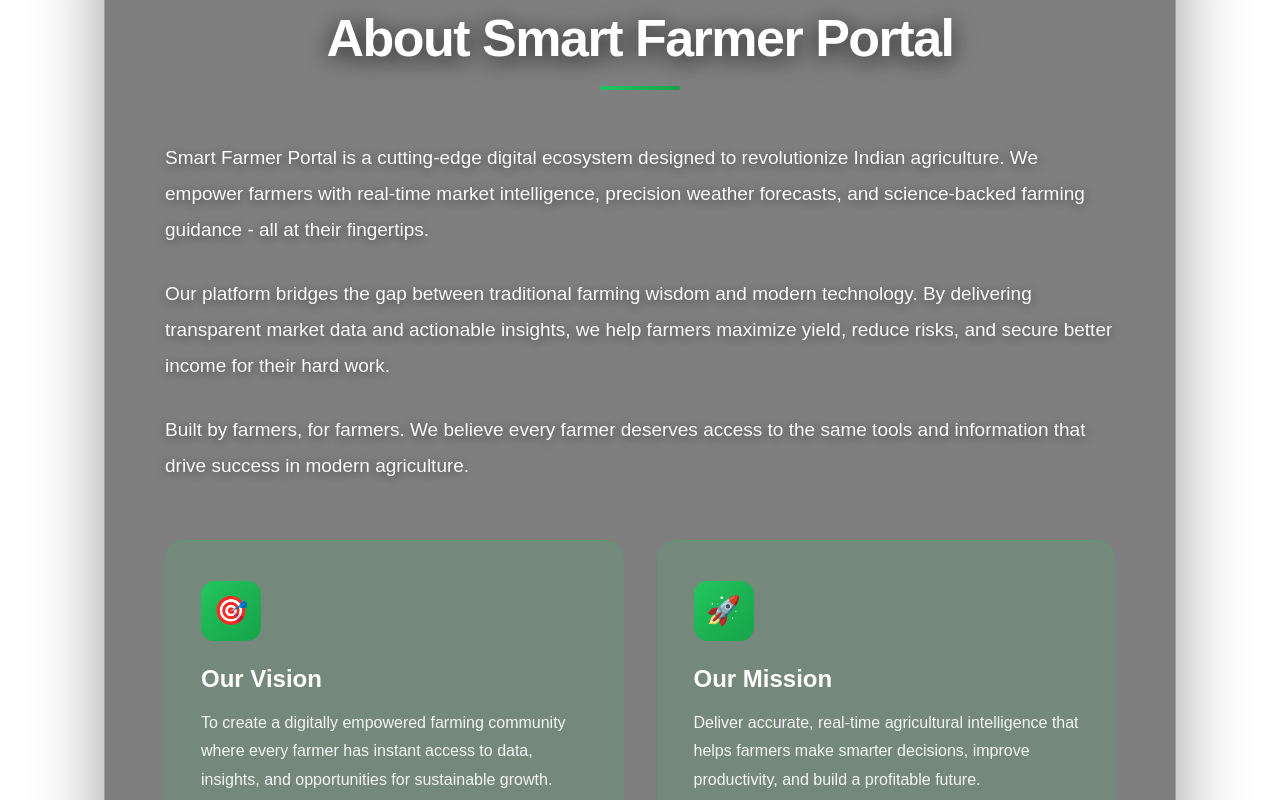
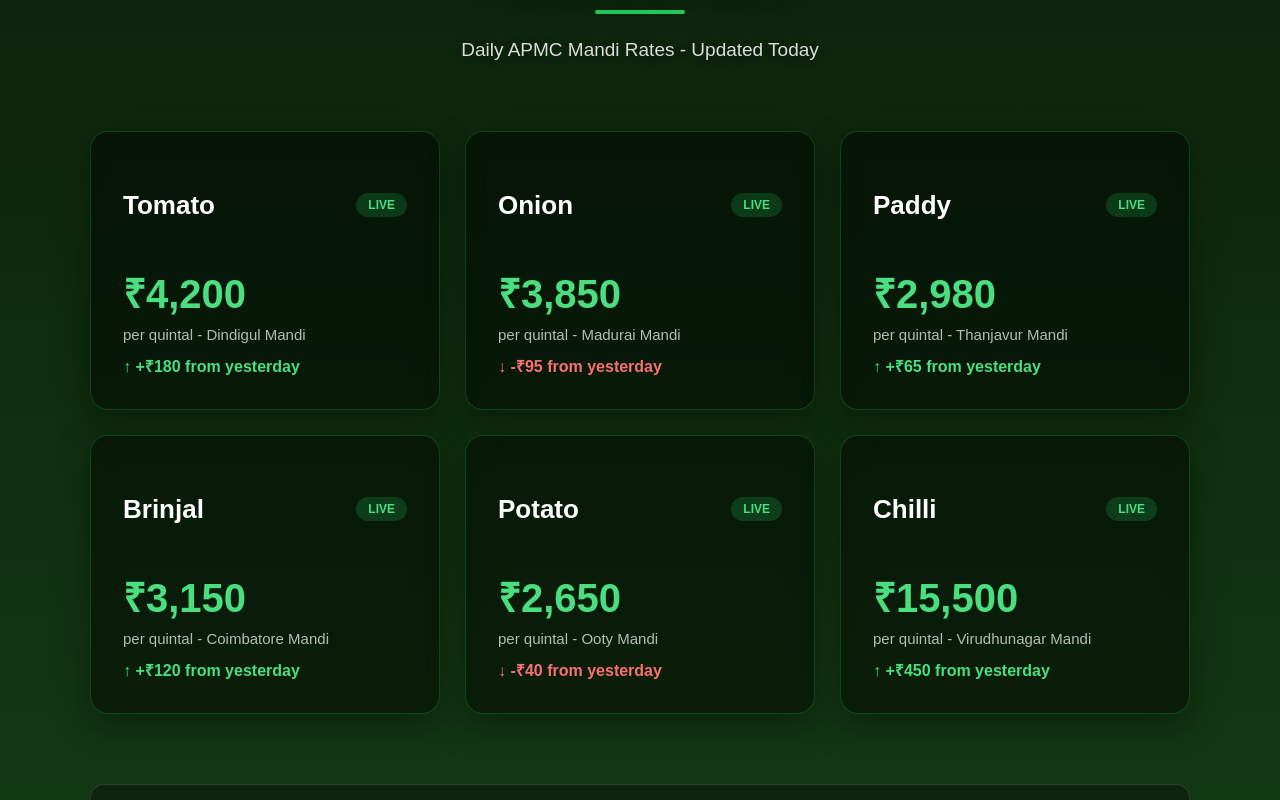
Before and after one commit to abinayasrik24-max/farmer---app, a Next.js app: page /market-price in a window 1280 px wide. Shown: the part 280-1080 px from the top of the page. Built offline with nearby package versions, Linux system fonts and the light colour scheme.

Commit message:
Market Price page dark green theme

```diff
--- a/src/app/market-price/page.tsx
+++ b/src/app/market-price/page.tsx
@@ -1,159 +1,120 @@
-export default function AboutPage() {
+export default function MarketPage() {
   return (
     <div style={{
       minHeight: '100vh',
-      padding: '100px 40px',
+      background: 'linear-gradient(180deg, #0a1f0a 0%, #143d14 100%)', // Dark green solid
+      padding: '90px 40px',
       color: 'white'
     }}>
       <div style={{
-        maxWidth: '950px',
-        margin: '0 auto',
-        background: 'rgba(0, 0, 0, 0.5)',  // Only dark transparent, no blue/gray
-        backdropFilter: 'blur(15px)',
-        padding: '70px 60px',
-        borderRadius: '28px',
-        border: '1px solid rgba(255, 255, 255, 0.25)',
-        boxShadow: '0 25px 70px rgba(0,0,0,0.4)'
+        maxWidth: '1100px',
+        margin: '0 auto'
       }}>
 
-        <div style={{textAlign: 'center', marginBottom: '50px'}}>
+        {/* Header */}
+        <div style={{textAlign: 'center', marginBottom: '70px'}}>
           <h1 style={{
-            fontSize: '52px',
+            fontSize: '56px',
             fontWeight: '800',
             color: 'white',
-            marginBottom: '18px',
-            letterSpacing: '-1.5px',
-            textShadow: '0 4px 25px rgba(0,0,0,0.8)'
+            marginBottom: '15px',
+            letterSpacing: '-2px',
+            textShadow: '0 6px 25px rgba(0,0,0,0.6)'
           }}>
-            About Smart Farmer Portal
+            Market Price
           </h1>
           <div style={{
-            width: '80px',
+            width: '90px',
             height: '4px',
-            background: 'linear-gradient(90deg, #22c55e, #16a34a)',
-            margin: '0 auto',
+            background: '#22c55e',
+            margin: '0 auto 25px',
             borderRadius: '2px'
           }}></div>
-        </div>
-
           <p style={{
             fontSize: '19px',
-          color: 'white',
-          lineHeight: '1.9',
-          marginBottom: '28px',
-          opacity: 0.96,
-          textShadow: '0 2px 12px rgba(0,0,0,0.6)'
+            color: 'rgba(255, 255, 255, 0.85)',
+            textShadow: '0 2px 8px rgba(0,0,0,0.4)'
           }}>
-          Smart Farmer Portal is a cutting-edge digital ecosystem designed to revolutionize
-          Indian agriculture. We empower farmers with real-time market intelligence, precision
-          weather forecasts, and science-backed farming guidance - all at their fingertips.
-        </p>
-
-        <p style={{
-          fontSize: '19px',
-          color: 'white',
-          lineHeight: '1.9',
-          marginBottom: '28px',
-          opacity: 0.96,
-          textShadow: '0 2px 12px rgba(0,0,0,0.6)'
-        }}>
-          Our platform bridges the gap between traditional farming wisdom and modern technology.
-          By delivering transparent market data and actionable insights, we help farmers maximize
-          yield, reduce risks, and secure better income for their hard work.
-        </p>
-
-        <p style={{
-          fontSize: '19px',
-          color: 'white',
-          lineHeight: '1.9',
-          marginBottom: '55px',
-          opacity: 0.96,
-          textShadow: '0 2px 12px rgba(0,0,0,0.6)'
-        }}>
-          Built by farmers, for farmers. We believe every farmer deserves access to the same
-          tools and information that drive success in modern agriculture.
-        </p>
-
-        <div style={{
-          display: 'grid',
-          gridTemplateColumns: 'repeat(auto-fit, minmax(280px, 1fr))',
-          gap: '35px',
-          marginTop: '40px'
-        }}>
-          <div style={{
-            background: 'rgba(34, 197, 94, 0.12)',
-            padding: '40px 35px',
-            borderRadius: '20px',
-            border: '1px solid rgba(34, 197, 94, 0.3)'
-          }}>
-            <div style={{
-              width: '60px',
-              height: '60px',
-              background: 'linear-gradient(135deg, #22c55e, #16a34a)',
-              borderRadius: '14px',
-              display: 'flex',
-              alignItems: 'center',
-              justifyContent: 'center',
-              fontSize: '28px',
-              marginBottom: '20px'
-            }}>🎯</div>
-            <h3 style={{fontSize: '24px', color: 'white', marginBottom: '15px', fontWeight: '700'}}>Our Vision</h3>
-            <p style={{color: 'white', opacity: 0.92, lineHeight: '1.8', fontSize: '16px'}}>
-              To create a digitally empowered farming community where every farmer has instant
-              access to data, insights, and opportunities for sustainable growth.
+            Daily APMC Mandi Rates - Updated Today
           </p>
         </div>
 
+        {/* Price Table/Cards */}
         <div style={{
-            background: 'rgba(34, 197, 94, 0.12)',
-            padding: '40px 35px',
-            borderRadius: '20px',
-            border: '1px solid rgba(34, 197, 94, 0.3)'
+          display: 'grid',
+          gridTemplateColumns: 'repeat(auto-fit, minmax(300px, 1fr))',
+          gap: '25px'
+        }}>
+
+          {[
+            {crop: 'Tomato', price: '₹4,200', mandi: 'Dindigul', change: '+₹180', up: true},
+            {crop: 'Onion', price: '₹3,850', mandi: 'Madurai', change: '-₹95', up: false},
+            {crop: 'Paddy', price: '₹2,980', mandi: 'Thanjavur', change: '+₹65', up: true},
+            {crop: 'Brinjal', price: '₹3,150', mandi: 'Coimbatore', change: '+₹120', up: true},
+            {crop: 'Potato', price: '₹2,650', mandi: 'Ooty', change: '-₹40', up: false},
+            {crop: 'Chilli', price: '₹15,500', mandi: 'Virudhunagar', change: '+₹450', up: true}
+          ].map((item, i) => (
+            <div key={i} style={{
+              background: 'rgba(0, 0, 0, 0.45)',
+              backdropFilter: 'blur(12px)',
+              padding: '32px',
+              borderRadius: '18px',
+              border: '1px solid rgba(34, 197, 94, 0.25)',
+              boxShadow: '0 12px 35px rgba(0,0,0,0.35)',
+              transition: 'transform 0.2s'
             }}>
               <div style={{
-              width: '60px',
-              height: '60px',
-              background: 'linear-gradient(135deg, #22c55e, #16a34a)',
-              borderRadius: '14px',
                 display: 'flex',
+                justifyContent: 'space-between',
                 alignItems: 'center',
-              justifyContent: 'center',
-              fontSize: '28px',
-              marginBottom: '20px'
-            }}>🚀</div>
-            <h3 style={{fontSize: '24px', color: 'white', marginBottom: '15px', fontWeight: '700'}}>Our Mission</h3>
-            <p style={{color: 'white', opacity: 0.92, lineHeight: '1.8', fontSize: '16px'}}>
-              Deliver accurate, real-time agricultural intelligence that helps farmers make
-              smarter decisions, improve productivity, and build a profitable future.
-            </p>
+                marginBottom: '18px'
+              }}>
+                <h3 style={{fontSize: '26px', fontWeight: '700', color: 'white'}}>{item.crop}</h3>
+                <span style={{
+                  fontSize: '12px',
+                  background: 'rgba(34, 197, 94, 0.2)',
+                  color: '#4ade80',
+                  padding: '5px 12px',
+                  borderRadius: '15px',
+                  fontWeight: '600'
+                }}>LIVE</span>
               </div>
+
+              <div style={{fontSize: '40px', fontWeight: '800', color: '#4ade80', marginBottom: '6px'}}>
+                {item.price}
+              </div>
+
+              <div style={{fontSize: '15px', color: 'rgba(255, 255, 255, 0.7)', marginBottom: '12px'}}>
+                per quintal - {item.mandi} Mandi
               </div>
 
               <div style={{
+                display: 'flex',
+                alignItems: 'center',
+                gap: '6px',
+                color: item.up ? '#4ade80' : '#f87171',
+                fontSize: '16px',
+                fontWeight: '600'
+              }}>
+                {item.up ? '↑' : '↓'} {item.change} from yesterday
+              </div>
+            </div>
+          ))}
+
+        </div>
+
+        {/* Footer Note */}
+        <div style={{
           marginTop: '70px',
-          paddingTop: '50px',
-          borderTop: '1px solid rgba(255, 255, 255, 0.2)',
-          display: 'grid',
-          gridTemplateColumns: 'repeat(auto-fit, minmax(150px, 1fr))',
-          gap: '40px',
-          textAlign: 'center'
+          textAlign: 'center',
+          padding: '25px',
+          background: 'rgba(0, 0, 0, 0.35)',
+          borderRadius: '14px',
+          border: '1px solid rgba(255, 255, 255, 0.12)'
         }}>
-          <div>
-            <div style={{fontSize: '42px', fontWeight: '800', color: '#4ade80'}}>1000+</div>
-            <div style={{fontSize: '15px', color: 'white', opacity: 0.85, marginTop: '8px'}}>Farmers Served</div>
-          </div>
-          <div>
-            <div style={{fontSize: '42px', fontWeight: '800', color: '#4ade80'}}>50+</div>
-            <div style={{fontSize: '15px', color: 'white', opacity: 0.85, marginTop: '8px'}}>Mandi Markets</div>
-          </div>
-          <div>
-            <div style={{fontSize: '42px', fontWeight: '800', color: '#4ade80'}}>24/7</div>
-            <div style={{fontSize: '15px', color: 'white', opacity: 0.85, marginTop: '8px'}}>Data Access</div>
-          </div>
-          <div>
-            <div style={{fontSize: '42px', fontWeight: '800', color: '#4ade80'}}>100%</div>
-            <div style={{fontSize: '15px', color: 'white', opacity: 0.85, marginTop: '8px'}}>Free Platform</div>
-          </div>
+          <p style={{fontSize: '15px', color: 'rgba(255, 255, 255, 0.75)'}}>
+            * Data sourced from Tamil Nadu Agricultural Marketing Department | Last updated: Today 6:00 PM
+          </p>
         </div>
 
       </div>
```
Lines whose indentation alone changed are shown as unchanged.
